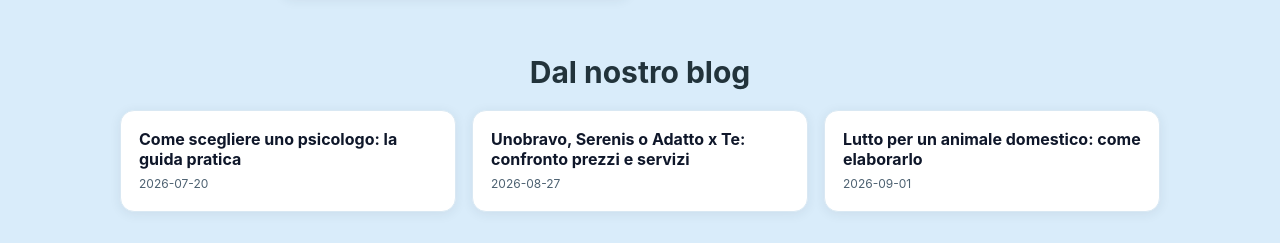
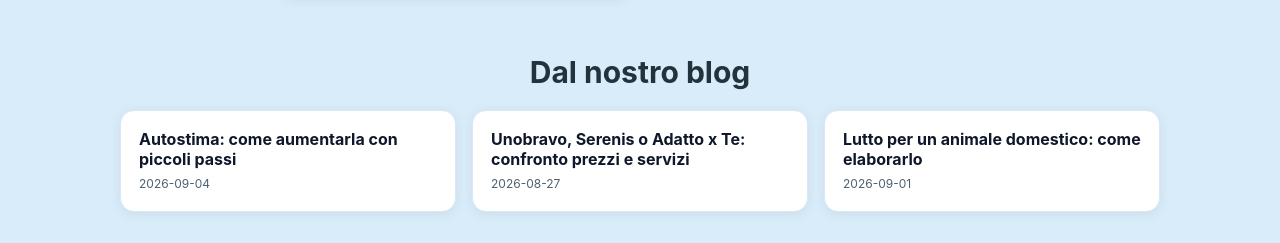
Before and after one commit to antonio-durso/adattoxte, a React (Vite) app in the folder frontend/: page / in a window 1280 px wide. Shown: the part 5548-5791 px from the top of the page. Built offline with nearby package versions, Linux system fonts and the light colour scheme; no server answers.

Commit message:
fix(home): anteprima blog aggiornata — sostituito articolo rimosso (come-scegliere-uno-psicologo, 404) con 'Autostima: come aumentarla con piccoli passi'

```diff
--- a/frontend/src/content/blog-preview.js
+++ b/frontend/src/content/blog-preview.js
@@ -3,9 +3,9 @@
 // NIENTE import del bundle articoli (244KB): la home resta leggera.
 export const blogPreview = [
   {
-    slug: 'come-scegliere-uno-psicologo',
-    title: 'Come scegliere uno psicologo: la guida pratica',
-    date: '2026-07-20',
+    slug: 'aumentare-autostima-pratica',
+    title: 'Autostima: come aumentarla con piccoli passi',
+    date: '2026-09-04',
   },
   {
     slug: 'unobravo-serenis-o-adatto-x-te-confronto',
```
